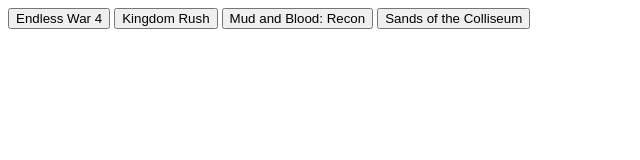
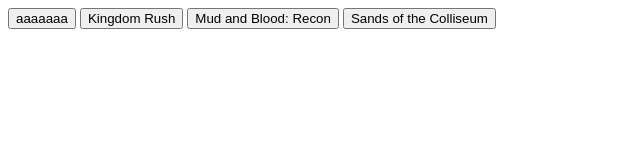
Before and after one commit to Chuckeles745/awesine.github.io, a plain HTML site: page index.html in a window 1280 px wide. Shown: the whole page, without its empty margins (0-640 px from the left). Drawn offline with Linux system fonts and the light colour scheme.

Commit message:
Update index.html

```diff
--- a/index.html
+++ b/index.html
@@ -2,7 +2,7 @@
 <html>
 <body>
 
-<a href="endless_war_4"><button>Endless War 4</button></a>
+<a href="endless_war_4"><button>aaaaaaa</button></a>
 <a href="kingdomrush.html"><button>Kingdom Rush</button></a>
 <a href="recon.html"><button>Mud and Blood: Recon</button></a>
 <a href="sandsofthecol.html"><button>Sands of the Colliseum</button></a>
```
